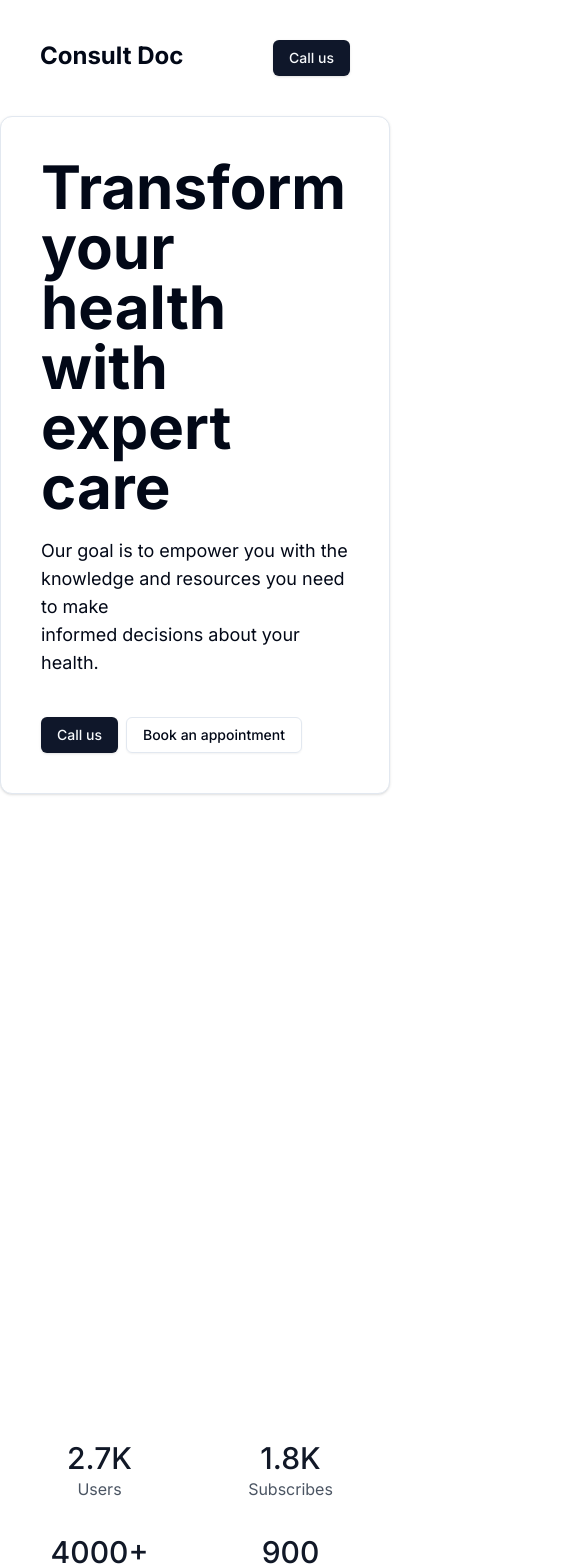
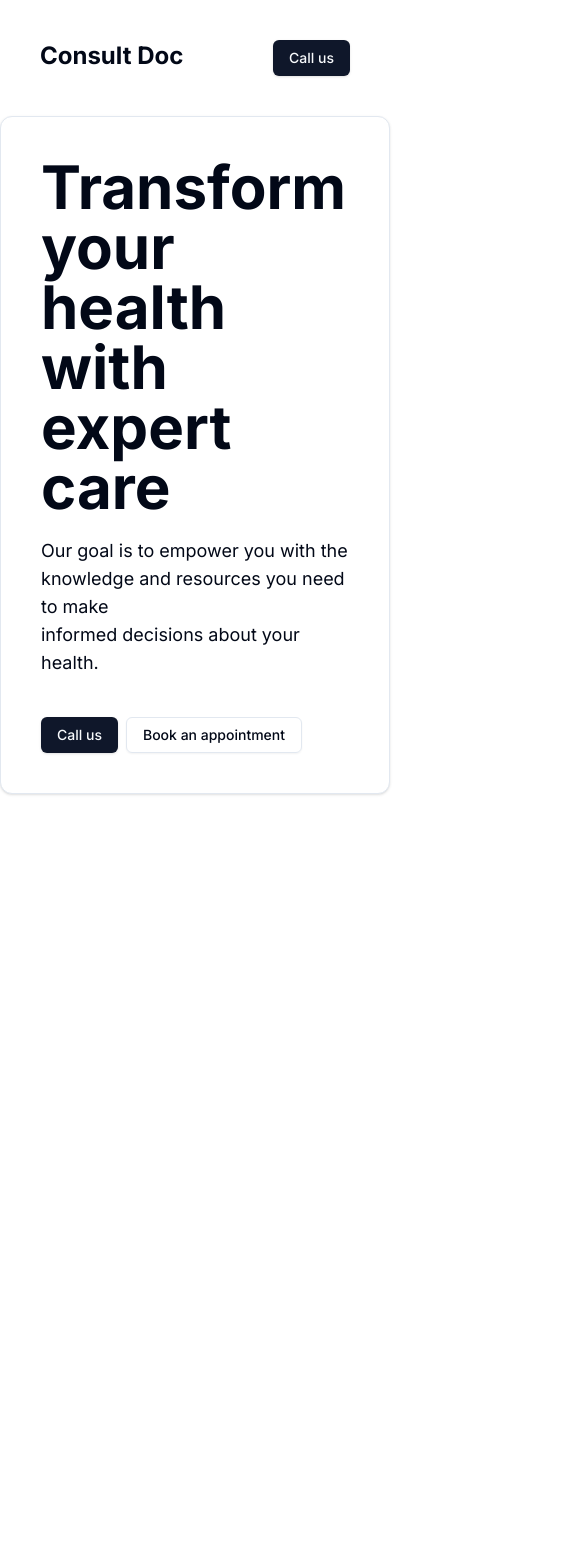
Before and after one commit to adityathakurxd/100ms-prebuilt-embed-demo, a Next.js app: page / in a window 390 px wide. Shown: the top 1568 px of the page, 585 px wide, since content can reach past the window. Built offline with nearby package versions, Linux system fonts and the light colour scheme.

Commit message:
Adds tailwind style to empty div

```diff
--- a/app/page.js
+++ b/app/page.js
@@ -51,14 +51,7 @@ export default function Home() {
               </div>
             </Card>
 
-            <div
-              style={{
-                borderRadius: "20px",
-                overflow: "hidden",
-                width: "850px",
-                height: "550px",
-              }}
-            ></div>
+            <div className="rounded-2xl w-full lg:w-[850px] h-[800px] lg:h-[550px] overflow-hidden "></div>
           </div>
         </section>
 
```
